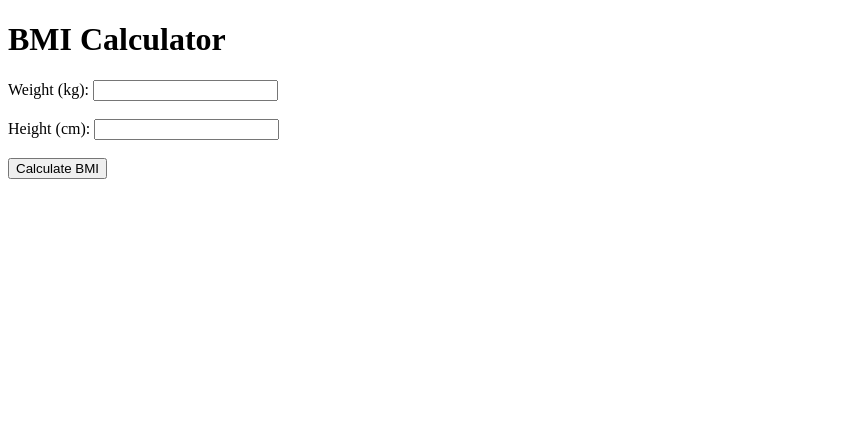
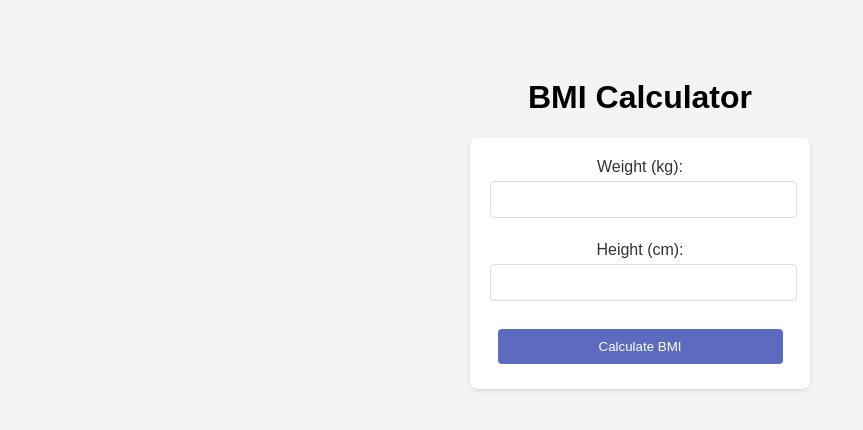
Before and after one commit to leilafarsani/Flask-app, a Flask app: page /bmi in a window 1280 px wide. Shown: the top 430 px of the page, without its empty margins (0-863 px from the left). Run offline with Flask 3, Linux system fonts and the light colour scheme.

Commit message:
add style for bmi calculator

```diff
--- a/app/templates/bmi.html
+++ b/app/templates/bmi.html
@@ -3,6 +3,53 @@
 <html>
 <head>
     <title>BMI Calculator</title>
+    <!DOCTYPE html>
+<html>
+<head>
+    <title>BMI Calculator</title>
+    <style>
+        body {
+            font-family: Arial, sans-serif;
+            background-color: #f4f4f4;
+            text-align: center;
+            padding-top: 50px;
+        }
+
+        form {
+            background-color: white;
+            padding: 20px;
+            margin: auto;
+            width: 300px;
+            border-radius: 8px;
+            box-shadow: 0 2px 4px rgba(0, 0, 0, 0.1);
+        }
+
+        label {
+            font-size: 16px;
+            color: #333;
+        }
+
+        input[type="number"], input[type="submit"] {
+            width: 95%;
+            padding: 10px;
+            margin: 5px 0;
+            border: 1px solid #ddd;
+            border-radius: 4px;
+        }
+
+        input[type="submit"] {
+            background-color: #5c6bc0;
+            color: white;
+            cursor: pointer;
+            border: none;
+        }
+
+        input[type="submit"]:hover {
+            background-color: #3f51b5;
+        }
+    </style>
+</
+
 </head>
 <body>
     <h1>BMI Calculator</h1>
```
